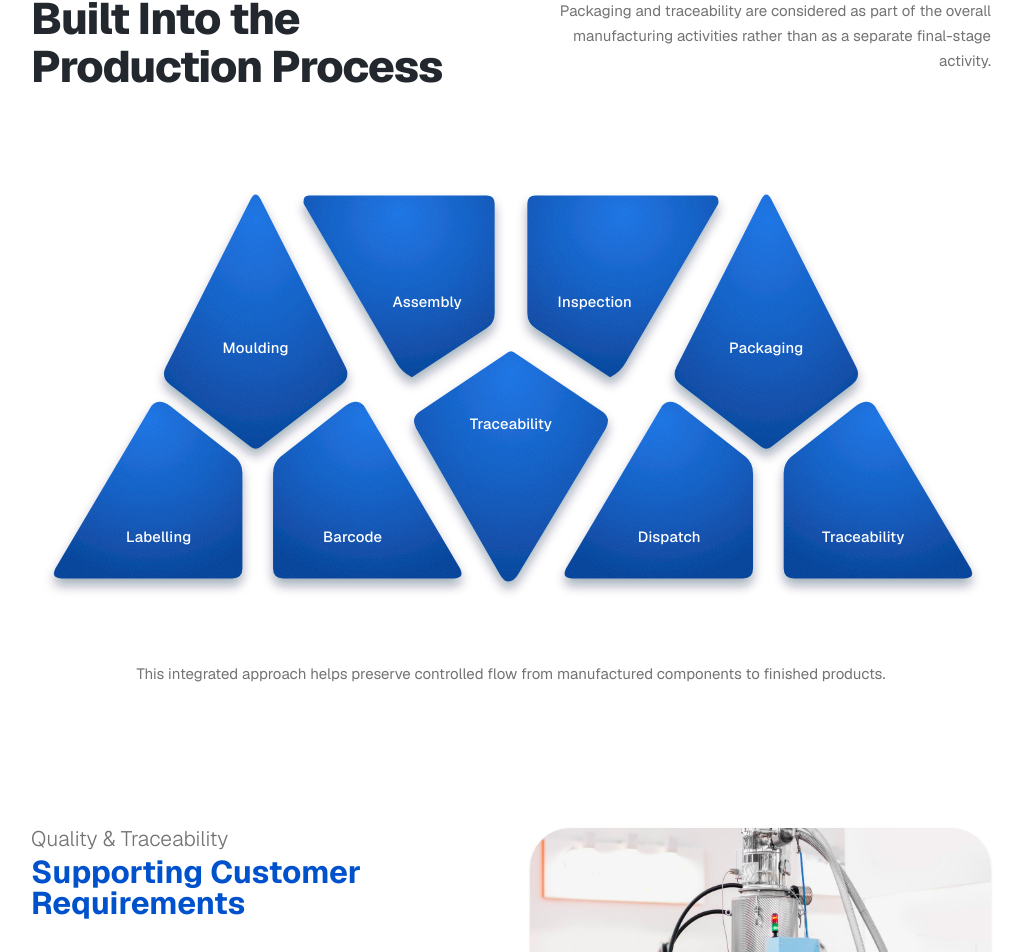
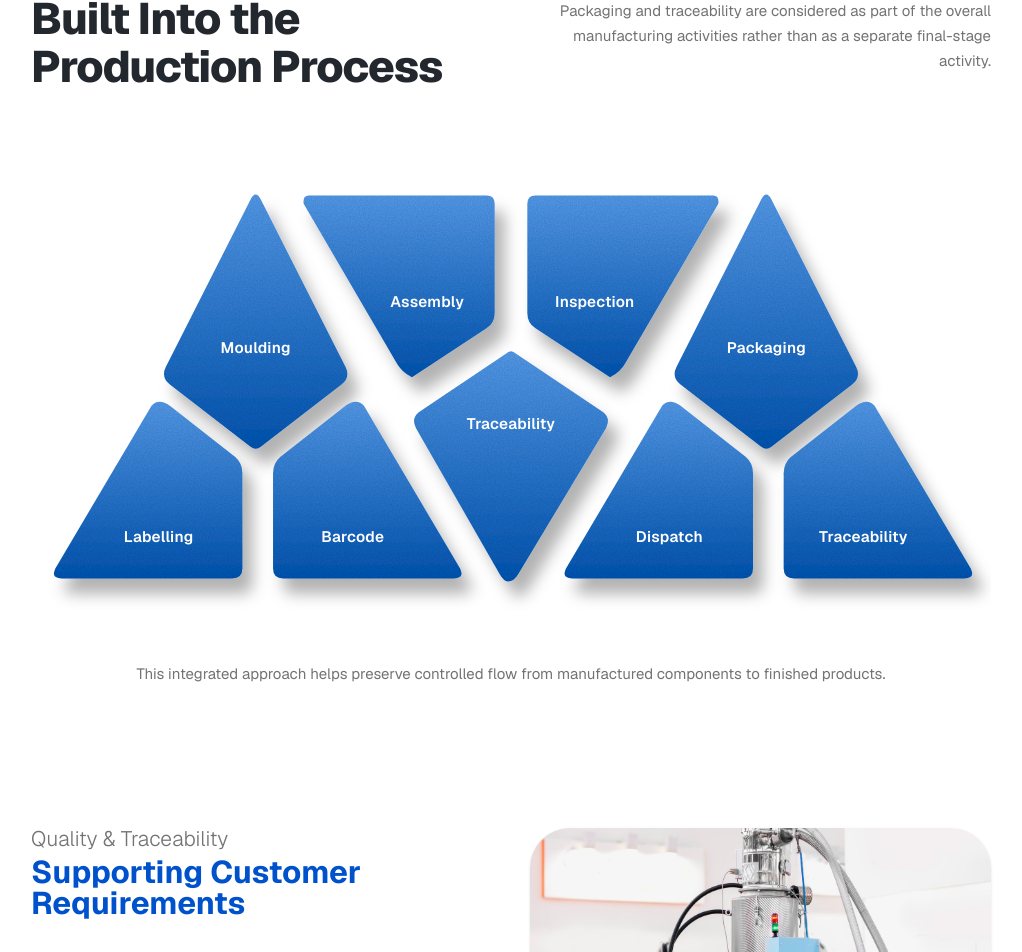
Before and after one commit to Chandail-Kajal/sbb-modulings, a Next.js app: page /packaging-tracebility in a window 1280 px wide. Shown: the part 1164-2116 px from the top of the page, without its empty margins (129-1151 px from the left). Built offline with nearby package versions, Linux system fonts and the light colour scheme; a web font is replaced by a local one.

Commit message:
cards bg

```diff
--- a/src/components/about-us/ourjourney.tsx
+++ b/src/components/about-us/ourjourney.tsx
@@ -148,7 +148,7 @@ export function OurJourney() {
                           ? "w-4 h-4 bg-white border-[3px] border-[#0052cc] ring-2 ring-[#0052cc]/20"
                           : isPassed
                             ? "w-3 h-3 bg-[#0052cc] border-2 border-white"
-                            : "w-3 h-3 bg-white border-[2px] border-[#212529] hover:border-[#0052cc]"
+                            : "w-3 h-3 bg-white border-2 border-[#212529] hover:border-[#0052cc]"
                       }`}
                     />
                   </button>
--- a/src/components/packaging-tracebility/production-process.tsx
+++ b/src/components/packaging-tracebility/production-process.tsx
@@ -19,7 +19,6 @@ const processTiles = [
     textPos: { x: 345, y: 405 },
     d: "M 267 342 Q 267 332 274 326 L 338 276 Q 349 268 356 276 L 450 435 Q 455 445 444 445 L 277 445 Q 267 445 267 435 Z",
   },
-
   {
     id: "assembly",
     name: "Assembly",
@@ -38,7 +37,6 @@ const processTiles = [
     textPos: { x: 500, y: 295 },
     d: "M 495 225 Q 500 220 505 225 L 590 282 Q 598 288 593 298 L 507 441 Q 503 448 497 448 Q 493 448 489 441 L 407 298 Q 402 288 410 282 Z",
   },
-
   {
     id: "packaging",
     name: "Packaging",
@@ -70,57 +68,56 @@ export default function ProcessDiagram() {
           xmlns="http://www.w3.org/2000/svg"
         >
           <defs>
-            {/* Drop Shadow */}
+            {/* Exact Figma Drop Shadow: X: 10, Y: 15, Blur: 15, #000000 30% */}
             <filter
-              id="tileShadow"
+              id="figmaShadow"
               x="-20%"
               y="-20%"
-              width="140%"
-              height="150%"
+              width="150%"
+              height="160%"
             >
               <feDropShadow
-                dx="0"
-                dy="7"
-                stdDeviation="5"
-                floodColor="#00183b"
-                floodOpacity="0.35"
+                dx="10"
+                dy="15"
+                stdDeviation="7.5"
+                floodColor="#000000"
+                floodOpacity="0.30"
               />
             </filter>
 
-            {/* Radial 3D Blue Shading */}
-            <radialGradient
-              id="tileLighting"
-              cx="50%"
-              cy="20%"
-              r="80%"
-              fx="50%"
-              fy="10%"
+            {/* Exact Figma Linear Gradient: #569FF2 -> #0057B8 */}
+            <linearGradient
+              id="figmaLinearGrad"
+              x1="0%"
+              y1="0%"
+              x2="0%"
+              y2="100%"
             >
-              <stop offset="0%" stopColor="#1872e4" />
-              <stop offset="55%" stopColor="#0d59bf" />
-              <stop offset="100%" stopColor="#044199" />
-            </radialGradient>
+              <stop offset="0%" stopColor="#569FF2" />
+              <stop offset="100%" stopColor="#0057B8" />
+            </linearGradient>
 
-            <filter id="grainNoise" x="0%" y="0%" width="100%" height="100%">
+            {/* Fine Grain Texture matching Image 1 */}
+            <filter id="tileGrain" x="0%" y="0%" width="100%" height="100%">
               <feTurbulence
                 type="fractalNoise"
-                baseFrequency="0.8"
+                baseFrequency="0.75"
                 numOctaves="3"
                 stitchTiles="stitch"
                 result="noise"
               />
               <feColorMatrix
                 type="matrix"
-                values="0 0 0 0 1
-                        0 0 0 0 1
-                        0 0 0 0 1
-                        0 0 0 0.07 0"
+                values="0 0 0 0 0
+                        0 0 0 0 0
+                        0 0 0 0 0
+                        0 0 0 0.18 0"
                 in="noise"
-                result="coloredNoise"
+                result="darkNoise"
               />
               <feComposite
                 operator="in"
-                in="coloredNoise"
+                in="darkNoise"
                 in2="SourceGraphic"
               />
             </filter>
@@ -131,29 +128,32 @@ export default function ProcessDiagram() {
               key={tile.id}
               className="group cursor-pointer transition-transform duration-200 hover:-translate-y-0.5"
             >
+              {/* Base Shape with Figma Shadow and Figma Linear Gradient */}
               <path
                 d={tile.d}
-                fill="url(#tileLighting)"
-                filter="url(#tileShadow)"
+                fill="url(#figmaLinearGrad)"
+                filter="url(#figmaShadow)"
                 className="transition-all duration-300 group-hover:brightness-105"
               />
 
+              {/* Textured Grain Surface Overlay */}
               <path
                 d={tile.d}
-                fill="#ffffff"
-                filter="url(#grainNoise)"
+                fill="url(#figmaLinearGrad)"
+                filter="url(#tileGrain)"
                 pointerEvents="none"
               />
 
+              {/* Text Label */}
               <text
                 x={tile.textPos.x}
                 y={tile.textPos.y}
                 fill="#ffffff"
                 textAnchor="middle"
                 dominantBaseline="middle"
-                fontSize="14.5"
-                fontWeight="500"
-                letterSpacing="0.2px"
+                fontSize="15"
+                fontWeight="600"
+                letterSpacing="0.25px"
                 className="pointer-events-none select-none font-sans"
               >
                 {tile.name}
@@ -169,7 +169,7 @@ export default function ProcessDiagram() {
 export function ProductionProcess() {
   return (
     <Section
-      className="relative overflow-hidden py-8  sm:py-10 lg:py-14 bg-white"
+      className="relative overflow-hidden py-8 sm:py-10 lg:py-14 bg-white"
       disablePaddingY
     >
       <div className="section-container">
```
